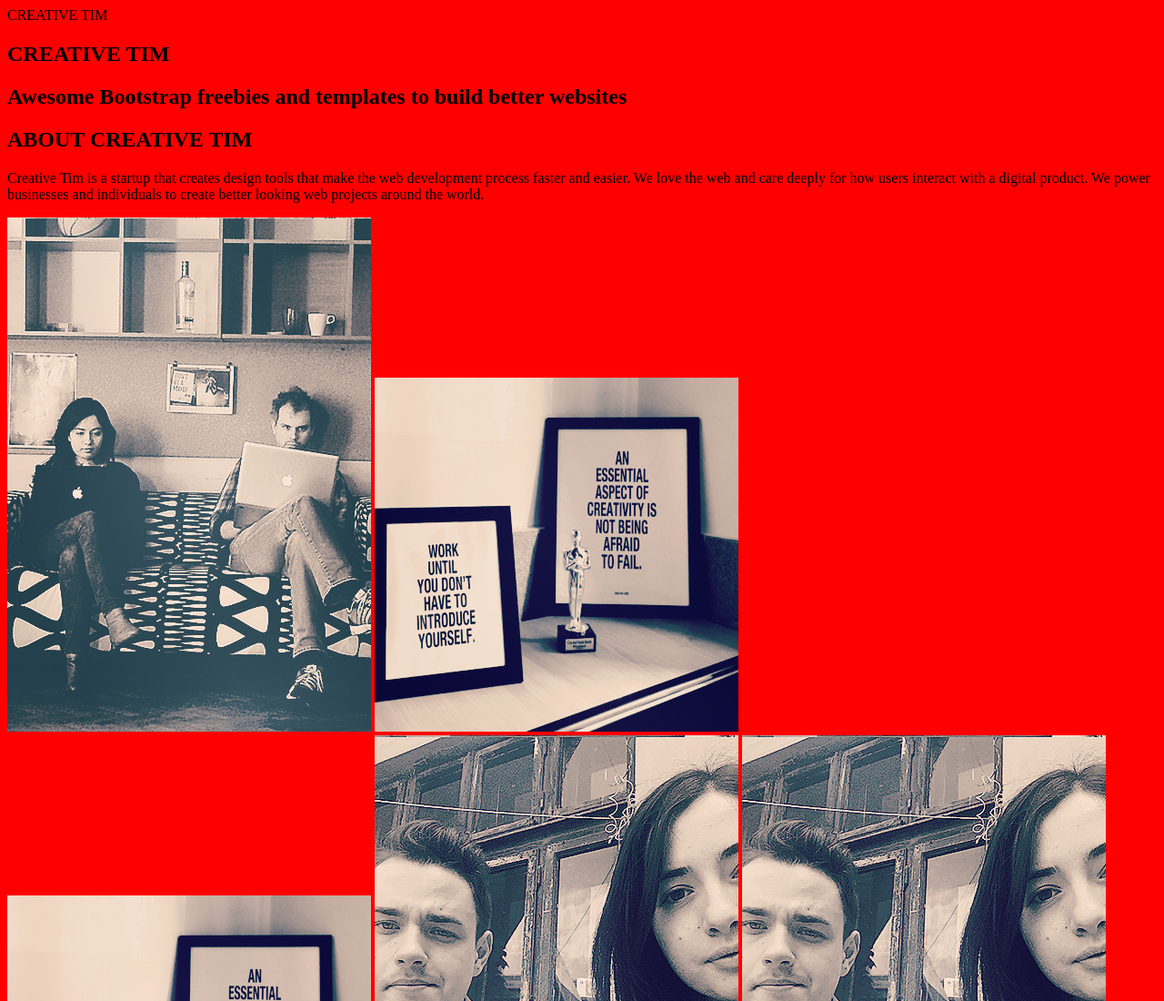
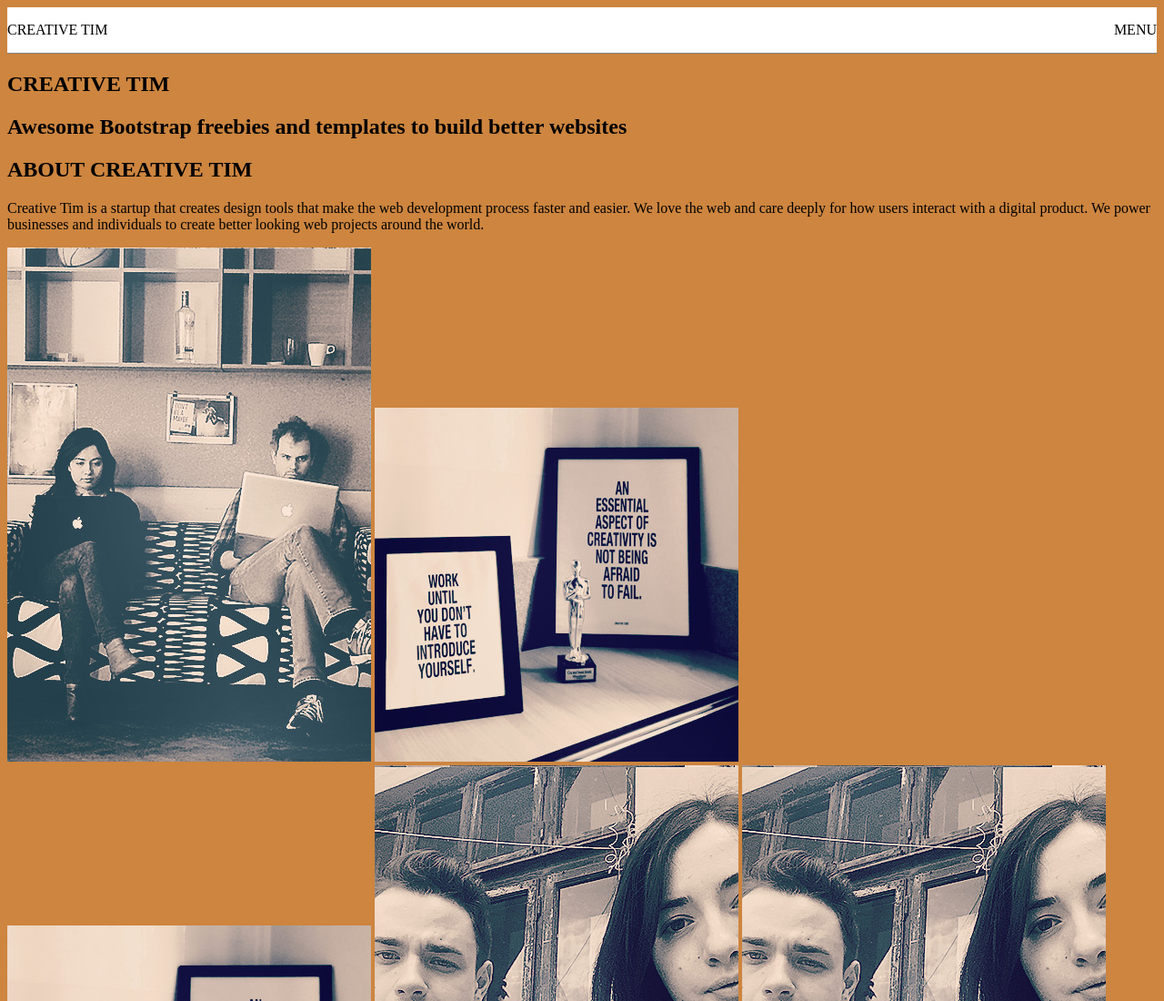
Before and after one commit to JaimeAPF/proyectoinicial, a plain HTML site: page index.html in a window 1280 px wide. Shown: the top 1100 px of the page at 91% size. Drawn offline with Linux system fonts and the light colour scheme.

Commit message:
Estilos para el header 90%

```diff
--- a/assets/css/index.css
+++ b/assets/css/index.css
@@ -1,3 +1,12 @@
-body{
-	background-color: red;
+body {
+	background: peru;
 }
+
+header{
+	background: white;
+	display: flex;
+	justify-content: space-between;
+	height: 50px;
+	border-bottom: 1px solid gray;
+	align-items: center;
+}
--- a/index.html
+++ b/index.html
@@ -15,7 +15,7 @@
 			CREATIVE TIM
 		</div>
 		<div class="header-menu">
-
+			MENU
 		</div>
 	</header>
 
```
